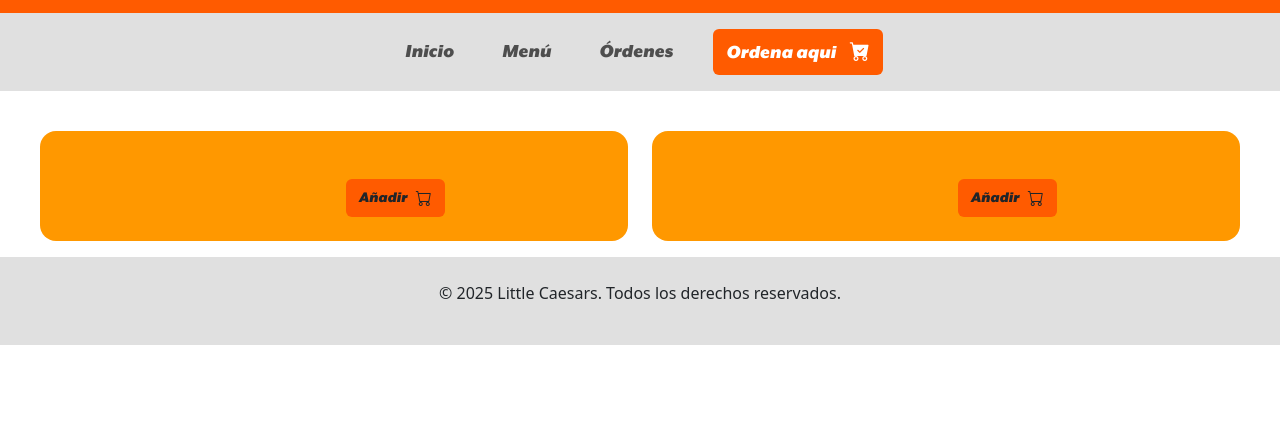
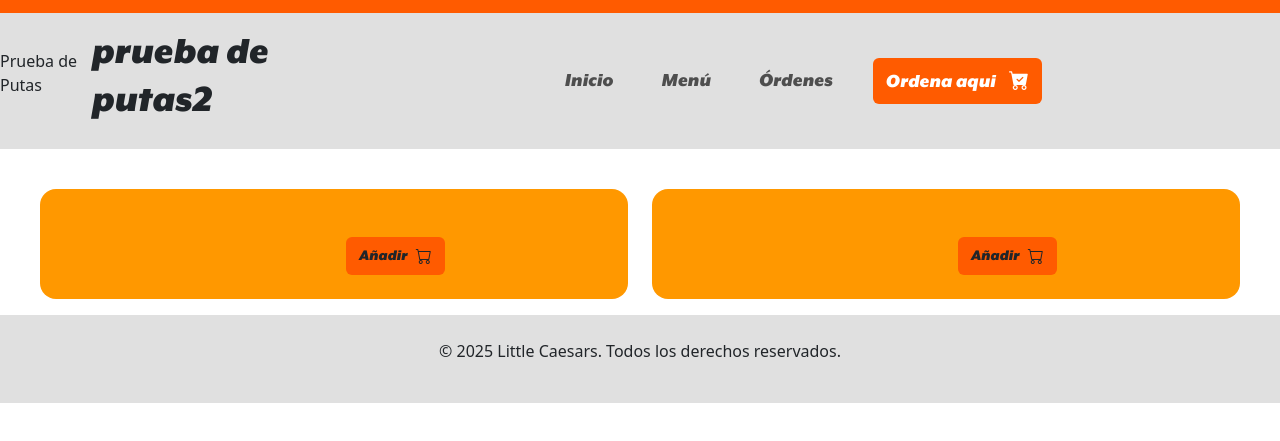
Before and after one commit to Santhurt/tienda_pizza, a website: page index.html in a window 1280 px wide. Shown: the part 231-672 px from the top of the page. Drawn offline with nearby package versions, Linux system fonts and the light colour scheme; some packages are replaced by stand-ins of ours; a script that the page names is missing.

Commit message:
prueba de putas

```diff
--- a/index.html
+++ b/index.html
@@ -22,6 +22,9 @@
     <!--Barra de navegacion de la pagina-->
 
     <nav class="navbar navbar-expand-lg navbar-light bg-terciary-s py-3">
+
+    <p>Prueba de Putas</p>
+    <h1>prueba de putas2</h1>
         <div class="container-fluid">
             <!--Boton que aparece cuando la pantalla es pequeña para expandir el contenido-->
             <button class="navbar-toggler" type="button" data-bs-toggle="collapse" data-bs-target="#navbarNav">
```
